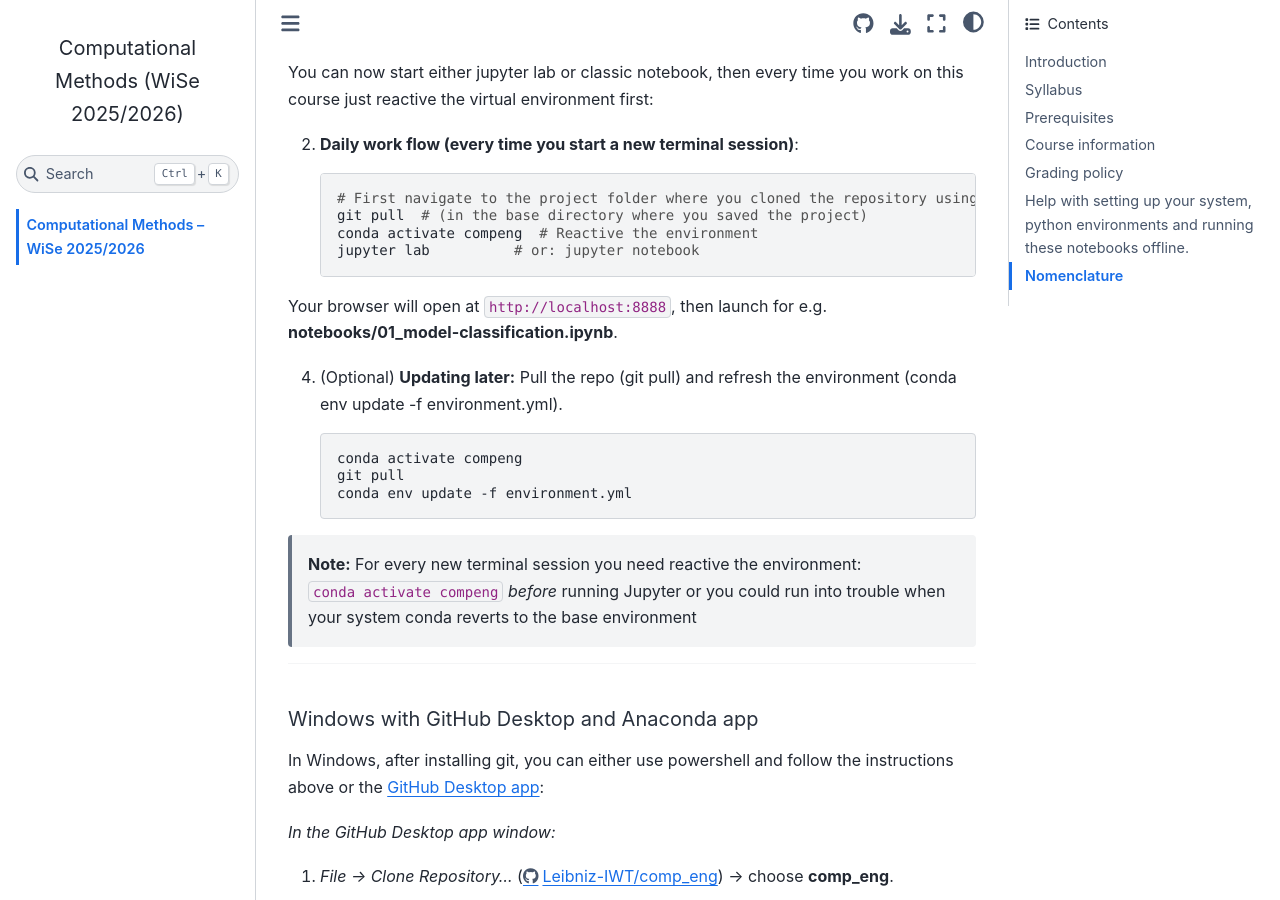
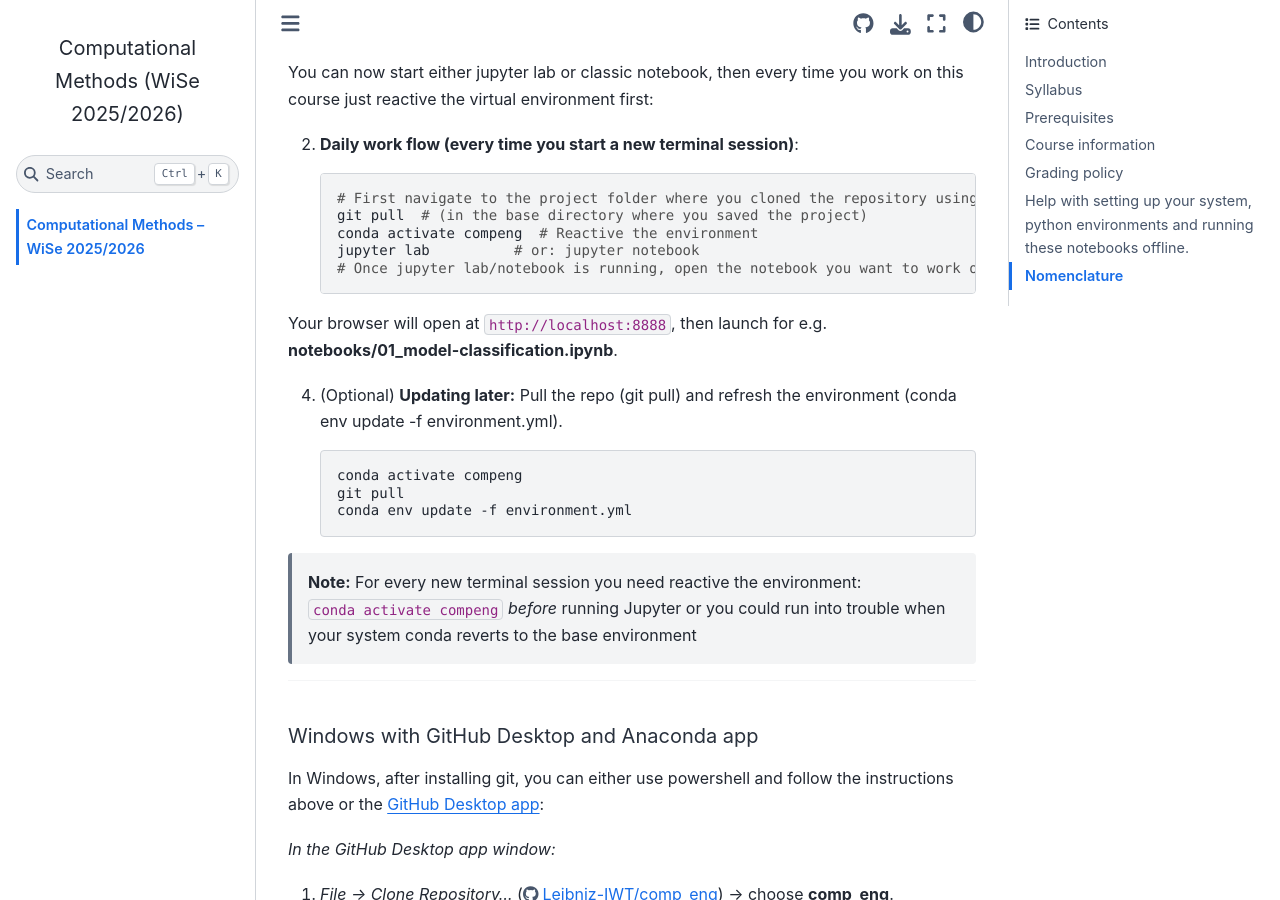
Before and after one commit to Leibniz-IWT/comp_eng, a Jupyter Book: the page built from intro.md, in a window 1280 px wide and 900 px high, scrolled down 4081 px. Built offline with Jupyter Book 1.0.4 settings and Sphinx 7.4.7 and the Sphinx Book theme 1.1.4, drawn with Linux system fonts in a browser that asks for light colours; pages that are not in the unit, such as notebooks, are missing from menus.

````diff
--- a/intro.md
+++ b/intro.md
@@ -83,6 +83,7 @@
     git pull  # (in the base directory where you saved the project)
     conda activate compeng  # Reactive the environment
     jupyter lab          # or: jupyter notebook
+    # Once jupyter lab/notebook is running, open the notebook you want to work on
     ```
 Your browser will open at `http://localhost:8888`, then launch for e.g. **notebooks/01_model-classification.ipynb**.
 
````
Also changed, not shown: README.md (line endings or trailing spaces), 1 other file.
